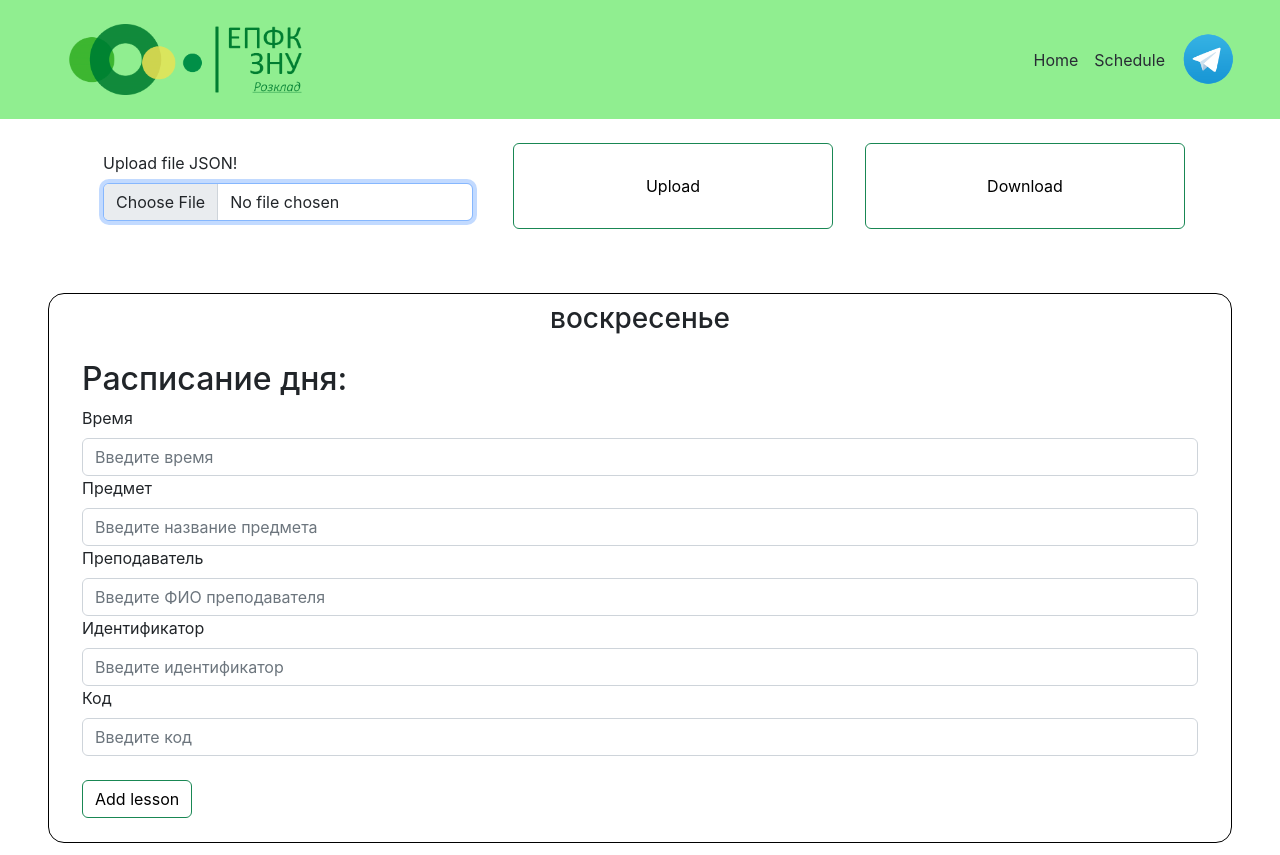
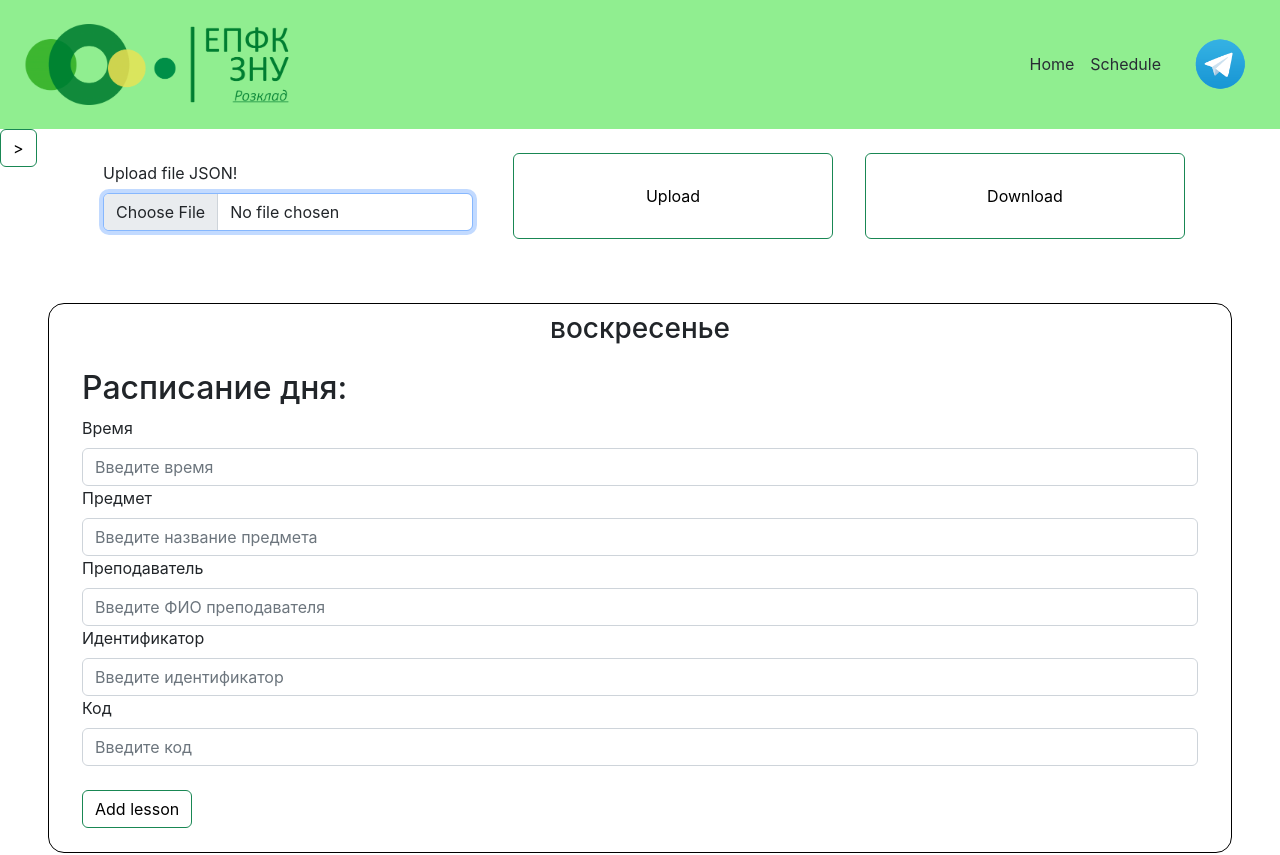
Before and after one commit to SareraBy/schedule-generator, a React (Create React App) app: page /schedule in a window 1280 px wide. Shown: the top 855 px of the page. Built offline with nearby package versions, Linux system fonts and the light colour scheme.

Commit message:
Header-adaptive

```diff
--- a/src/components/AppRouter.js
+++ b/src/components/AppRouter.js
@@ -4,6 +4,7 @@ import Home from "../pages/Home";
 import Schedule from "../pages/schedule";
 import Loader from "./Loader";
 import Header from "./Header";
+import Navbar_settings from "./module-settings/navbar_settings";
 
 const AppRouter = () => {
 
@@ -13,6 +14,7 @@ const AppRouter = () => {
     return (
         <>
             <Header/>
+          <Navbar_settings/>
         <Routes>
 
             <Route  path="/" element={<Home />} />
--- a/src/components/Header.js
+++ b/src/components/Header.js
@@ -18,22 +18,22 @@ const Header = () => {
     }
 
     return (
-        <Navbar className={'p-4 w-100'} style={{background:"lightgreen"}} variant="light" expand="lg">
+        <Navbar  className={'p-4 w-100 '} style={{background:"lightgreen"}} variant="light" expand="lg">
 
-           <Link className={"h-50 justify-content-center d-flex"} style={{width:"500px"}}  to={'/'}>
-               <img className={"w-75 h-50"} src={photo} />
+           <Link className={"justify-content-center d-flex"} style={{width:"300px"}}  to={'/'}>
+               <Image
+                   width={'300px'}
+                      src={photo} />
            </Link>
-            <Container>
+
                 <Navbar.Toggle aria-controls="basic-navbar-nav" />
                 <Navbar.Collapse id="responsive-navbar-nav">
 
-                    <Nav style={{marginLeft:"auto"}}>
+                    <Nav className="justify-content-end flex-grow-1 pe-3" >
 
                             <Link className={"navbar_button"} to={"/"} > Home </Link>
 
                             <Link className={"navbar_button"} to={"schedule"} > Schedule </Link>
-
-
 
                     </Nav>
                     <OverlayTrigger
@@ -57,8 +57,6 @@ const Header = () => {
                         )}
                     </OverlayTrigger>
                 </Navbar.Collapse>
-
-            </Container>
         </Navbar>
     );
 };
--- a/src/components/module-settings/navbar_settings.jsx
+++ b/src/components/module-settings/navbar_settings.jsx
@@ -17,8 +17,8 @@ const Navbar_settings = () => {
 
 
     return (
-        <div className={"position-static"}>
-        <Button > > </Button>
+        <div className={"position-fixed mb-auto"}>
+        <Button className={"acceptbutton"}  variant={"outline-success"} > > </Button>
         </div>
     );
 };
```
